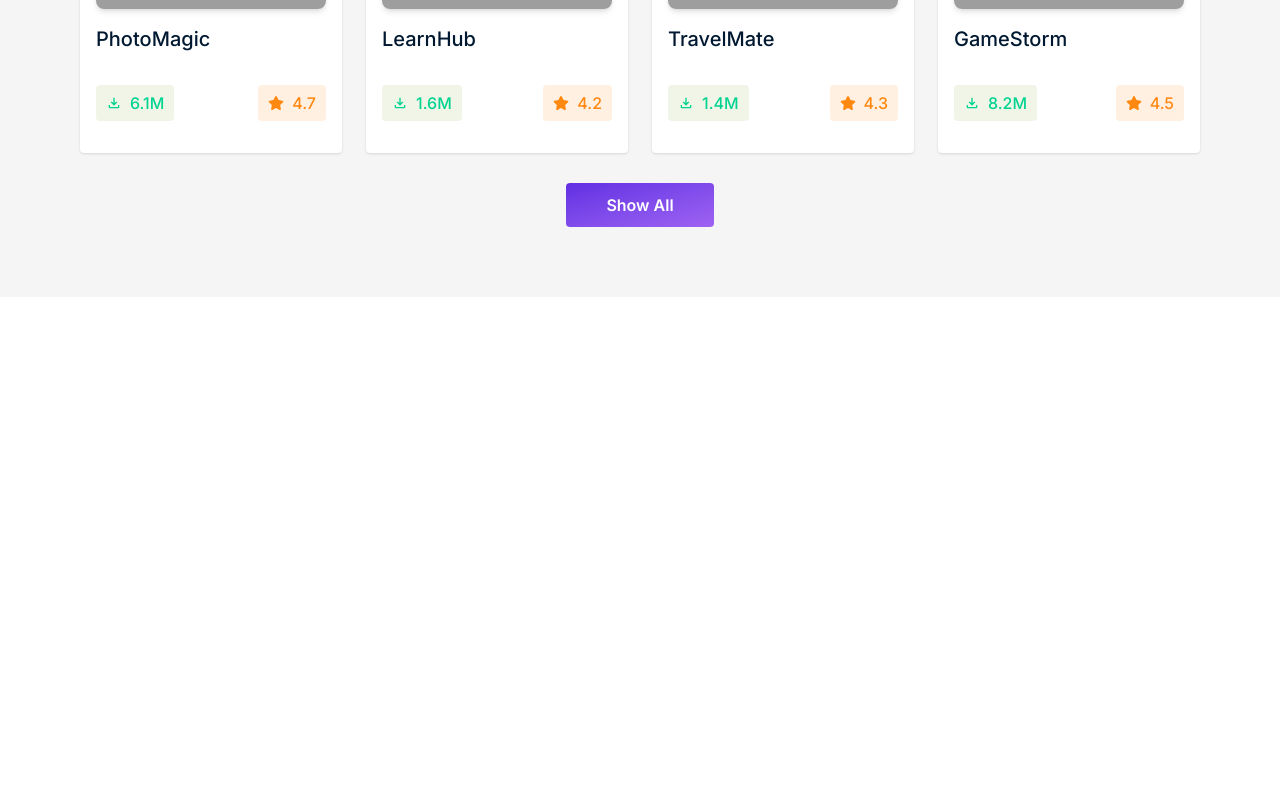
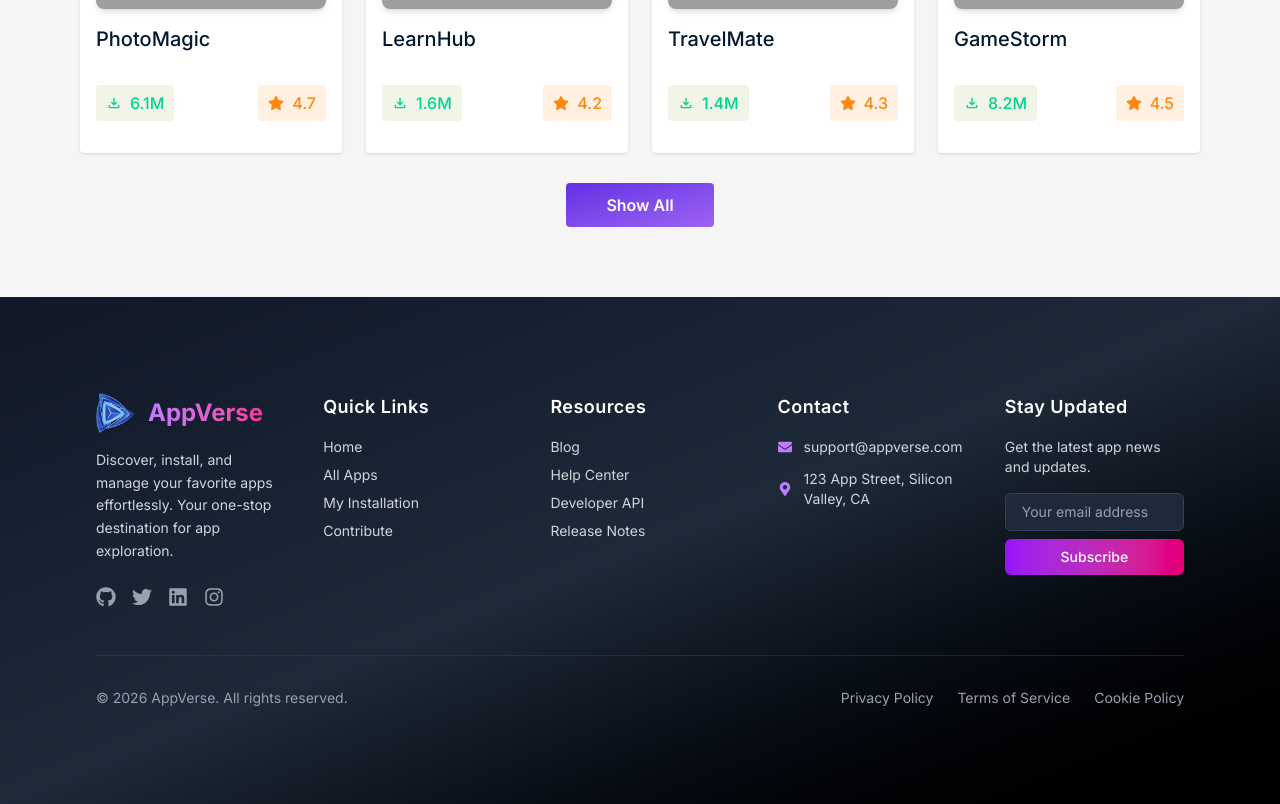
Before and after one commit to khalidhossain5000/next-level-hero-io-web-app, a React (Vite) app: page / in a window 1280 px wide. Shown: the part 2109-2913 px from the top of the page. Before the commit the page ends 2406 px from the top, so only its background shows below. Built offline with nearby package versions, Linux system fonts and the light colour scheme; grey boxes are pictures that could not be loaded.

Commit message:
footer design is completed and done

```diff
--- a/src/components/Footer/Footer.jsx
+++ b/src/components/Footer/Footer.jsx
@@ -1,11 +1,191 @@
-import React from 'react';
-import logo from '../../assets/logo.png'
+import React from "react";
+import logo from "../../assets/logo.png";
+import {
+  FaGithub,
+  FaTwitter,
+  FaLinkedin,
+  FaInstagram,
+  FaEnvelope,
+  FaMapMarkerAlt,
+} from "react-icons/fa";
+
 const Footer = () => {
-    return (
-        <div>
+  return (
+    <footer className="bg-gradient-to-br from-gray-900 via-gray-800 to-black text-white">
+      <div className=" px-6 py-12 md:p-24">
+        {/* 5 Column Grid - Responsive */}
+        <div className="grid grid-cols-1 sm:grid-cols-2 md:grid-cols-3 lg:grid-cols-5 gap-8 lg:gap-12">
+          {/* Column 1: Branding */}
+          <div className="space-y-4">
+            <div className="flex items-center space-x-3">
+              <img
+                src={logo}
+                alt="AppVerse Logo"
+                className="h-10 w-10 object-contain"
+              />
+              <span className="text-2xl font-bold bg-gradient-to-r from-purple-400 to-pink-500 bg-clip-text text-transparent">
+                AppVerse
+              </span>
+            </div>
+            <p className="text-gray-300 text-sm leading-relaxed">
+              Discover, install, and manage your favorite apps effortlessly.
+              Your one-stop destination for app exploration.
+            </p>
+            <div className="flex space-x-4 pt-2">
+              <a
+                href="#"
+                className="text-gray-400 hover:text-white transition-colors"
+              >
+                <FaGithub size={20} />
+              </a>
+              <a
+                href="#"
+                className="text-gray-400 hover:text-white transition-colors"
+              >
+                <FaTwitter size={20} />
+              </a>
+              <a
+                href="#"
+                className="text-gray-400 hover:text-white transition-colors"
+              >
+                <FaLinkedin size={20} />
+              </a>
+              <a
+                href="#"
+                className="text-gray-400 hover:text-white transition-colors"
+              >
+                <FaInstagram size={20} />
+              </a>
+            </div>
+          </div>
 
+          {/* Column 2: Quick Links */}
+          <div className="space-y-4">
+            <h3 className="text-lg font-semibold tracking-wide">Quick Links</h3>
+            <ul className="space-y-2 text-gray-300 text-sm">
+              <li>
+                <a href="/" className="hover:text-white transition-colors">
+                  Home
+                </a>
+              </li>
+              <li>
+                <a href="/apps" className="hover:text-white transition-colors">
+                  All Apps
+                </a>
+              </li>
+              <li>
+                <a
+                  href="/installation"
+                  className="hover:text-white transition-colors"
+                >
+                  My Installation
+                </a>
+              </li>
+              <li>
+                <a
+                  href="https://github.com/yourusername"
+                  target="_blank"
+                  rel="noopener noreferrer"
+                  className="hover:text-white transition-colors"
+                >
+                  Contribute
+                </a>
+              </li>
+            </ul>
+          </div>
+
+          {/* Column 3: Resources */}
+          <div className="space-y-4">
+            <h3 className="text-lg font-semibold tracking-wide">Resources</h3>
+            <ul className="space-y-2 text-gray-300 text-sm">
+              <li>
+                <a href="#" className="hover:text-white transition-colors">
+                  Blog
+                </a>
+              </li>
+              <li>
+                <a href="#" className="hover:text-white transition-colors">
+                  Help Center
+                </a>
+              </li>
+              <li>
+                <a href="#" className="hover:text-white transition-colors">
+                  Developer API
+                </a>
+              </li>
+              <li>
+                <a href="#" className="hover:text-white transition-colors">
+                  Release Notes
+                </a>
+              </li>
+            </ul>
+          </div>
+
+          {/* Column 4: Contact */}
+          <div className="space-y-4">
+            <h3 className="text-lg font-semibold tracking-wide">Contact</h3>
+            <ul className="space-y-3 text-gray-300 text-sm">
+              <li className="flex items-center space-x-3">
+                <FaEnvelope className="text-purple-400 flex-shrink-0" />
+                <a
+                  href="mailto:support@appverse.com"
+                  className="hover:text-white transition-colors"
+                >
+                  support@appverse.com
+                </a>
+              </li>
+              <li className="flex items-center space-x-3">
+                <FaMapMarkerAlt className="text-purple-400 flex-shrink-0" />
+                <span>123 App Street, Silicon Valley, CA</span>
+              </li>
+            </ul>
+          </div>
+
+          {/* Column 5: Newsletter / Stay Updated */}
+          <div className="space-y-4">
+            <h3 className="text-lg font-semibold tracking-wide">
+              Stay Updated
+            </h3>
+            <p className="text-gray-300 text-sm">
+              Get the latest app news and updates.
+            </p>
+            <form
+              className="flex flex-col space-y-2"
+              onSubmit={(e) => e.preventDefault()}
+            >
+              <input
+                type="email"
+                placeholder="Your email address"
+                className="bg-gray-800 border border-gray-700 rounded-md px-4 py-2 text-sm focus:outline-none focus:ring-2 focus:ring-purple-500 text-white placeholder-gray-400"
+              />
+              <button
+                type="submit"
+                className="bg-gradient-to-r from-purple-600 to-pink-600 hover:from-purple-700 hover:to-pink-700 text-white font-medium py-2 rounded-md transition-all text-sm"
+              >
+                Subscribe
+              </button>
+            </form>
+          </div>
         </div>
-    );
+
+        {/* Copyright Section */}
+        <div className="border-t border-gray-700/50 mt-12 pt-8 flex flex-col md:flex-row justify-between items-center text-sm text-gray-400 space-y-4 md:space-y-0">
+          <p>© {new Date().getFullYear()} AppVerse. All rights reserved.</p>
+          <div className="flex space-x-6">
+            <a href="#" className="hover:text-white transition-colors">
+              Privacy Policy
+            </a>
+            <a href="#" className="hover:text-white transition-colors">
+              Terms of Service
+            </a>
+            <a href="#" className="hover:text-white transition-colors">
+              Cookie Policy
+            </a>
+          </div>
+        </div>
+      </div>
+    </footer>
+  );
 };
 
 export default Footer;
```
